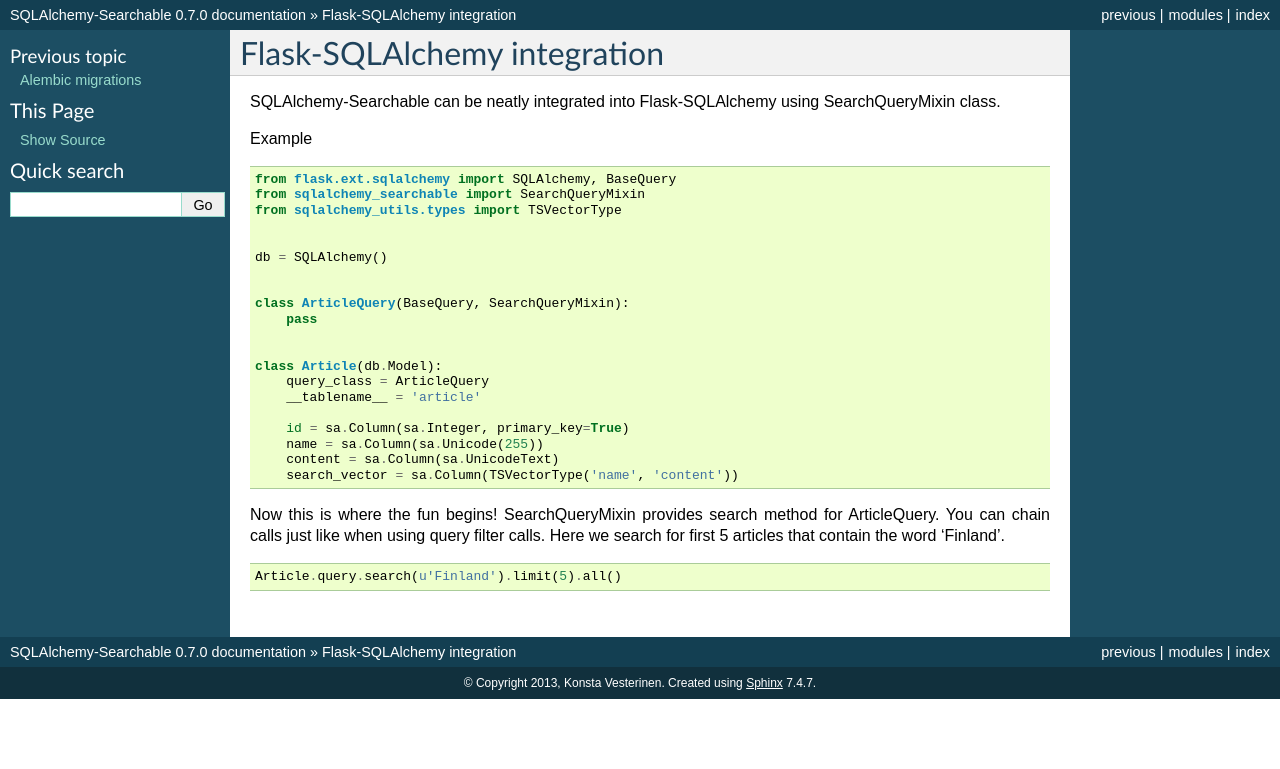
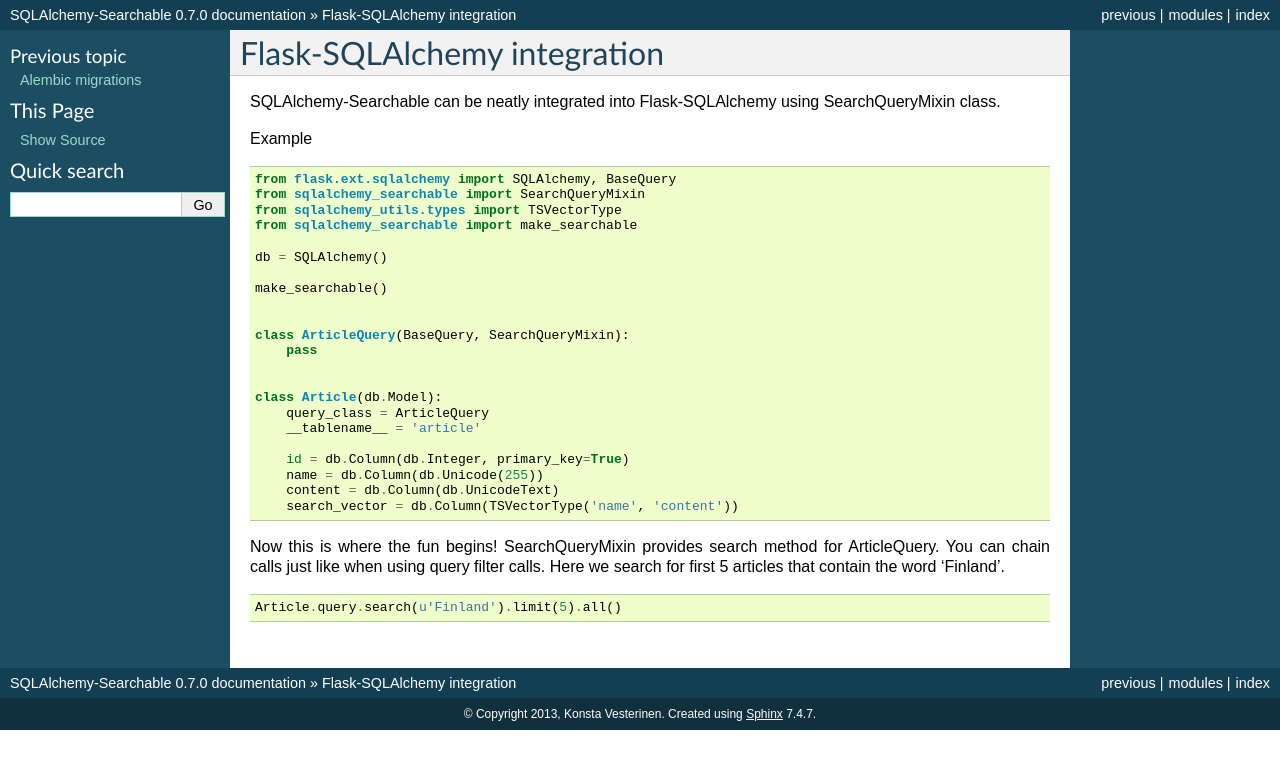
Before and after one commit to falcony-io/sqlalchemy-searchable, a Sphinx documentation site: the page built from docs/integrations.rst, in a window 1280 px wide. Shown: the top 769 px of the page. Built offline with Sphinx 7.4.7, drawn with Linux system fonts in a browser that asks for light colours.

Commit message:
update integrations.rst
Code was missing make_searchable and also had references to 'sa' variable which didn't exist in the example.

```diff
--- a/docs/integrations.rst
+++ b/docs/integrations.rst
@@ -9,9 +9,11 @@
     from flask.ext.sqlalchemy import SQLAlchemy, BaseQuery
     from sqlalchemy_searchable import SearchQueryMixin
     from sqlalchemy_utils.types import TSVectorType
-
+    from sqlalchemy_searchable import make_searchable
 
     db = SQLAlchemy()
+
+    make_searchable()
 
 
     class ArticleQuery(BaseQuery, SearchQueryMixin):
@@ -22,10 +24,10 @@
         query_class = ArticleQuery
         __tablename__ = 'article'
 
-        id = sa.Column(sa.Integer, primary_key=True)
-        name = sa.Column(sa.Unicode(255))
-        content = sa.Column(sa.UnicodeText)
-        search_vector = sa.Column(TSVectorType('name', 'content'))
+        id = db.Column(db.Integer, primary_key=True)
+        name = db.Column(db.Unicode(255))
+        content = db.Column(db.UnicodeText)
+        search_vector = db.Column(TSVectorType('name', 'content'))
 
 
 Now this is where the fun begins! SearchQueryMixin provides search method for ArticleQuery. You can chain calls just like when using query filter calls.
```
